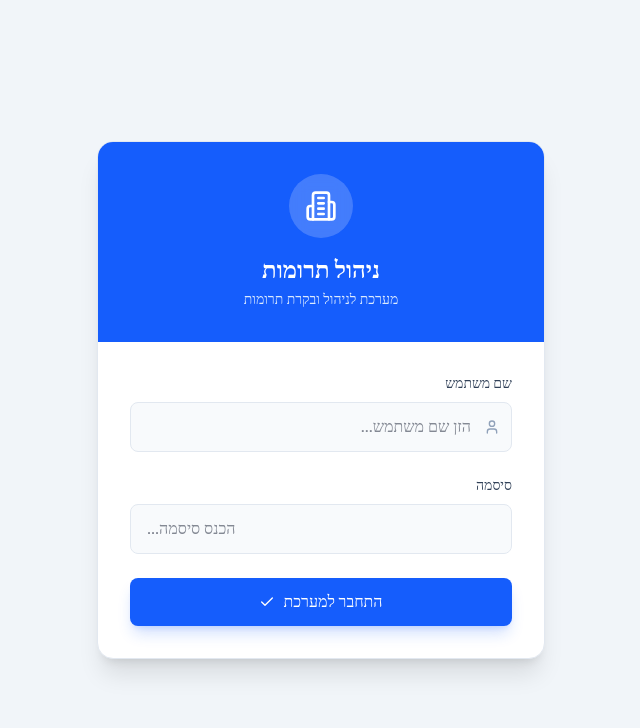
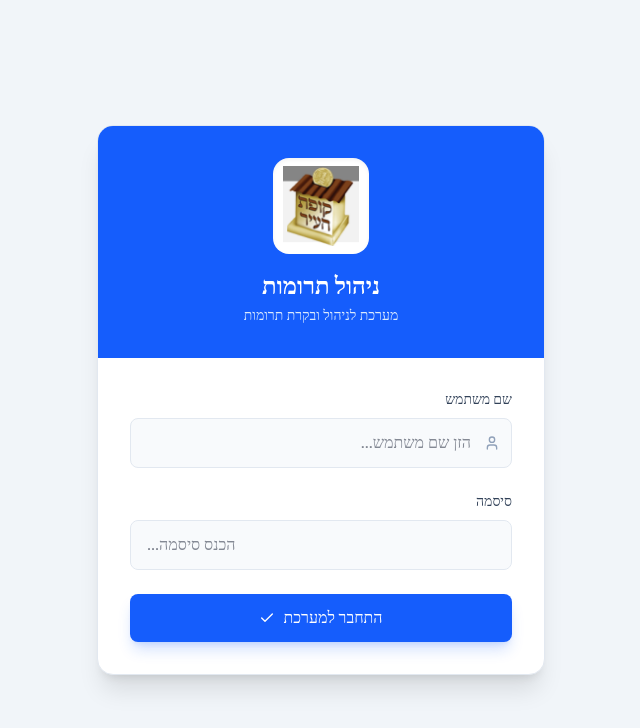
Before and after one commit to miriHartman/Donation-Management-Kupat-Hair, a React (Vite) app in the folder client/: page / in a window 1280 px wide. Shown: the top 728 px of the page, without its empty margins (319-959 px from the left). Built offline with nearby package versions, Linux system fonts and the light colour scheme.

Commit message:
Direction and logo in login

```diff
--- a/client/index.html
+++ b/client/index.html
@@ -1,11 +1,11 @@
 
   <!DOCTYPE html>
-  <html lang="en">
+  <html lang="en" dir="rtl">
     <head>
       <meta charset="UTF-8" />
           <link rel="icon" type="image/png" href="/logo.png" />
       <meta name="viewport" content="width=device-width, initial-scale=1.0" />
-      <title>קופת העיר - מערכת ניהול תרומות מהסניפים </title>
+      <title>קופת העיר - מערכת ניהול תרומות סניפים </title>
     </head>
 
     <body>
--- a/client/src/app/components/LoginScreen.tsx
+++ b/client/src/app/components/LoginScreen.tsx
@@ -1,5 +1,5 @@
 import React, { useState } from 'react';
-import { User, Building2, Check } from 'lucide-react';
+import { User, Check } from 'lucide-react';
 import { useAuth } from '../hooks/useAuth';
 
 interface LoginScreenProps {
@@ -19,9 +19,15 @@ export function LoginScreen({ onLogin }: LoginScreenProps) {
   return (
     <div className="flex items-center justify-center min-h-screen bg-slate-100 p-4 text-right" dir="rtl">
       <div className="w-full max-w-md bg-white rounded-2xl shadow-xl overflow-hidden border border-slate-200">
+
+        {/* Header עם הלוגו מה-Public */}
         <div className="bg-blue-600 p-8 text-center">
-          <div className="mx-auto w-16 h-16 bg-white/20 rounded-full flex items-center justify-center mb-4 backdrop-blur-sm">
-            <Building2 className="w-8 h-8 text-white" />
+          <div className="mx-auto w-24 h-24 bg-white rounded-2xl flex items-center justify-center mb-4 shadow-inner p-2">
+            <img
+              src="/logo.png"
+              alt="לוגו קופת העיר"
+              className="max-w-full max-h-full object-contain"
+            />
           </div>
           <h1 className="text-2xl font-bold text-white mb-1">ניהול תרומות</h1>
           <p className="text-blue-100 text-sm">מערכת לניהול ובקרת תרומות</p>
```
